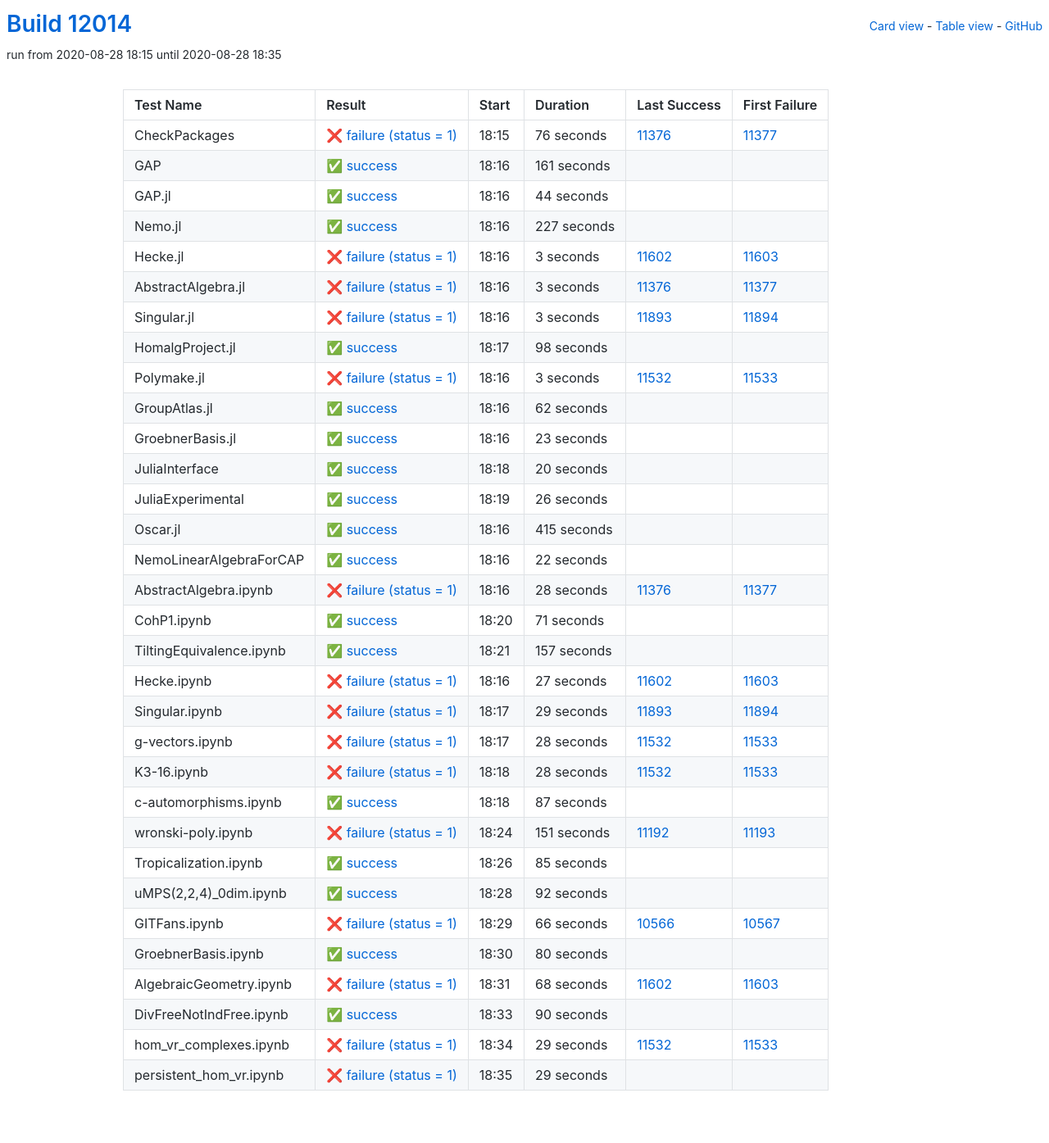
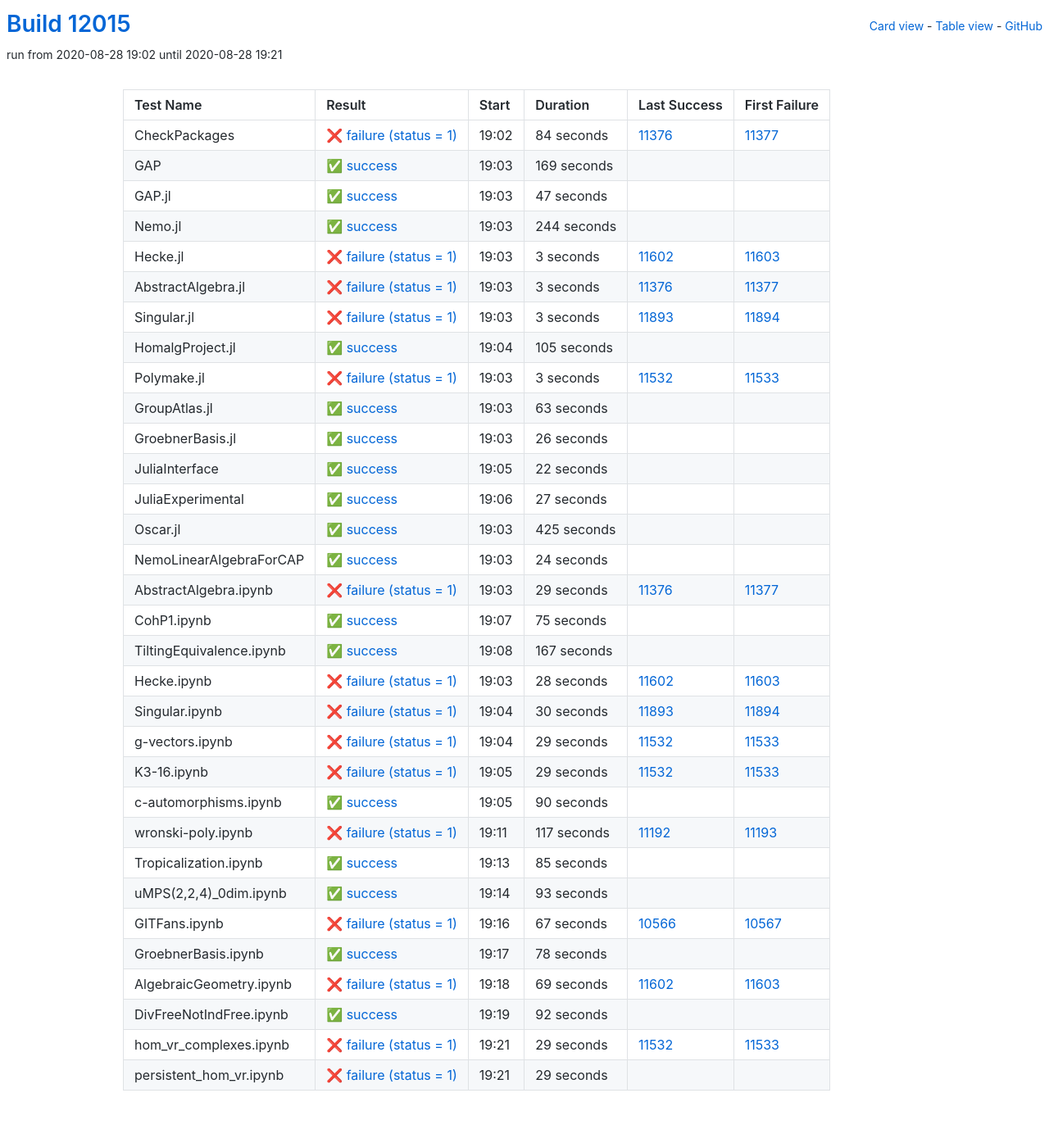
Before and after one commit to oscar-system/oscar-ci-status, a Jekyll site: the page built from table.html, in a window 1280 px wide. Shown: the whole page at 82% size. Built offline with Jekyll 4.4.1, drawn with Linux system fonts in a browser that asks for light colours.

Commit message:
Build #12015

```diff
--- a/_data/ci.yml
+++ b/_data/ci.yml
@@ -1,6 +1,6 @@
 ---
-build: 12014
-build_url: https://oscarci.mathematik.uni-kl.de/job/oscar/12014/
+build: 12015
+build_url: https://oscarci.mathematik.uni-kl.de/job/oscar/12015/
 job: oscar
 organization: oscar-system
 repo: oscar-ci-status
@@ -8,56 +8,56 @@
 tests:
 - name: CheckPackages
   id: checkpackages
-  log: https://oscarci.mathematik.uni-kl.de/job/oscar/12014/artifact/logs/build-12014/CheckPackages.log
-  start: 2020-08-28 18:15
+  log: https://oscarci.mathematik.uni-kl.de/job/oscar/12015/artifact/logs/build-12015/CheckPackages.log
+  start: 2020-08-28 19:02
   success: false
   exitcode: 1
   status: failure
-  duration: 76
+  duration: 84
   last_success: 11376
   last_success_url: https://oscarci.mathematik.uni-kl.de/job/oscar/11376/
   first_failure: 11377
   first_failure_url: https://oscarci.mathematik.uni-kl.de/job/oscar/11377/
 - name: GAP
   id: gap
-  log: https://oscarci.mathematik.uni-kl.de/job/oscar/12014/artifact/logs/build-12014/GAP.log
-  start: 2020-08-28 18:16
+  log: https://oscarci.mathematik.uni-kl.de/job/oscar/12015/artifact/logs/build-12015/GAP.log
+  start: 2020-08-28 19:03
   success: true
   exitcode: 0
   status: success
-  duration: 161
+  duration: 169
   last_success: false
   last_success_url:
   first_failure: false
   first_failure_url:
 - name: GAP.jl
   id: gap-jl
-  log: https://oscarci.mathematik.uni-kl.de/job/oscar/12014/artifact/logs/build-12014/GAP.jl.log
-  start: 2020-08-28 18:16
+  log: https://oscarci.mathematik.uni-kl.de/job/oscar/12015/artifact/logs/build-12015/GAP.jl.log
+  start: 2020-08-28 19:03
   success: true
   exitcode: 0
   status: success
-  duration: 44
+  duration: 47
   last_success: false
   last_success_url:
   first_failure: false
   first_failure_url:
 - name: Nemo.jl
   id: nemo-jl
-  log: https://oscarci.mathematik.uni-kl.de/job/oscar/12014/artifact/logs/build-12014/Nemo.jl.log
-  start: 2020-08-28 18:16
+  log: https://oscarci.mathematik.uni-kl.de/job/oscar/12015/artifact/logs/build-12015/Nemo.jl.log
+  start: 2020-08-28 19:03
   success: true
   exitcode: 0
   status: success
-  duration: 227
+  duration: 244
   last_success: false
   last_success_url:
   first_failure: false
   first_failure_url:
 - name: Hecke.jl
   id: hecke-jl
-  log: https://oscarci.mathematik.uni-kl.de/job/oscar/12014/artifact/logs/build-12014/Hecke.jl.log
-  start: 2020-08-28 18:16
+  log: https://oscarci.mathematik.uni-kl.de/job/oscar/12015/artifact/logs/build-12015/Hecke.jl.log
+  start: 2020-08-28 19:03
   success: false
   exitcode: 1
   status: failure
@@ -68,8 +68,8 @@
   first_failure_url: https://oscarci.mathematik.uni-kl.de/job/oscar/11603/
 - name: AbstractAlgebra.jl
   id: abstractalgebra-jl
-  log: https://oscarci.mathematik.uni-kl.de/job/oscar/12014/artifact/logs/build-12014/AbstractAlgebra.jl.log
-  start: 2020-08-28 18:16
+  log: https://oscarci.mathematik.uni-kl.de/job/oscar/12015/artifact/logs/build-12015/AbstractAlgebra.jl.log
+  start: 2020-08-28 19:03
   success: false
   exitcode: 1
   status: failure
@@ -80,8 +80,8 @@
   first_failure_url: https://oscarci.mathematik.uni-kl.de/job/oscar/11377/
 - name: Singular.jl
   id: singular-jl
-  log: https://oscarci.mathematik.uni-kl.de/job/oscar/12014/artifact/logs/build-12014/Singular.jl.log
-  start: 2020-08-28 18:16
+  log: https://oscarci.mathematik.uni-kl.de/job/oscar/12015/artifact/logs/build-12015/Singular.jl.log
+  start: 2020-08-28 19:03
   success: false
   exitcode: 1
   status: failure
@@ -92,20 +92,20 @@
   first_failure_url: https://oscarci.mathematik.uni-kl.de/job/oscar/11894/
 - name: HomalgProject.jl
   id: homalgproject-jl
-  log: https://oscarci.mathematik.uni-kl.de/job/oscar/12014/artifact/logs/build-12014/HomalgProject.jl.log
-  start: 2020-08-28 18:17
+  log: https://oscarci.mathematik.uni-kl.de/job/oscar/12015/artifact/logs/build-12015/HomalgProject.jl.log
+  start: 2020-08-28 19:04
   success: true
   exitcode: 0
   status: success
-  duration: 98
+  duration: 105
   last_success: false
   last_success_url:
   first_failure: false
   first_failure_url:
 - name: Polymake.jl
   id: polymake-jl
-  log: https://oscarci.mathematik.uni-kl.de/job/oscar/12014/artifact/logs/build-12014/Polymake.jl.log
-  start: 2020-08-28 18:16
+  log: https://oscarci.mathematik.uni-kl.de/job/oscar/12015/artifact/logs/build-12015/Polymake.jl.log
+  start: 2020-08-28 19:03
   success: false
   exitcode: 1
   status: failure
@@ -116,44 +116,20 @@
   first_failure_url: https://oscarci.mathematik.uni-kl.de/job/oscar/11533/
 - name: GroupAtlas.jl
   id: groupatlas-jl
-  log: https://oscarci.mathematik.uni-kl.de/job/oscar/12014/artifact/logs/build-12014/GroupAtlas.jl.log
-  start: 2020-08-28 18:16
+  log: https://oscarci.mathematik.uni-kl.de/job/oscar/12015/artifact/logs/build-12015/GroupAtlas.jl.log
+  start: 2020-08-28 19:03
   success: true
   exitcode: 0
   status: success
-  duration: 62
+  duration: 63
   last_success: false
   last_success_url:
   first_failure: false
   first_failure_url:
 - name: GroebnerBasis.jl
   id: groebnerbasis-jl
-  log: https://oscarci.mathematik.uni-kl.de/job/oscar/12014/artifact/logs/build-12014/GroebnerBasis.jl.log
-  start: 2020-08-28 18:16
-  success: true
-  exitcode: 0
-  status: success
-  duration: 23
-  last_success: false
-  last_success_url:
-  first_failure: false
-  first_failure_url:
-- name: JuliaInterface
-  id: juliainterface
-  log: https://oscarci.mathematik.uni-kl.de/job/oscar/12014/artifact/logs/build-12014/JuliaInterface.log
-  start: 2020-08-28 18:18
-  success: true
-  exitcode: 0
-  status: success
-  duration: 20
-  last_success: false
-  last_success_url:
-  first_failure: false
-  first_failure_url:
-- name: JuliaExperimental
-  id: juliaexperimental
-  log: https://oscarci.mathematik.uni-kl.de/job/oscar/12014/artifact/logs/build-12014/JuliaExperimental.log
-  start: 2020-08-28 18:19
+  log: https://oscarci.mathematik.uni-kl.de/job/oscar/12015/artifact/logs/build-12015/GroebnerBasis.jl.log
+  start: 2020-08-28 19:03
   success: true
   exitcode: 0
   status: success
@@ -162,22 +138,10 @@
   last_success_url:
   first_failure: false
   first_failure_url:
-- name: Oscar.jl
-  id: oscar-jl
-  log: https://oscarci.mathematik.uni-kl.de/job/oscar/12014/artifact/logs/build-12014/Oscar.jl.log
-  start: 2020-08-28 18:16
-  success: true
-  exitcode: 0
-  status: success
-  duration: 415
-  last_success: false
-  last_success_url:
-  first_failure: false
-  first_failure_url:
-- name: NemoLinearAlgebraForCAP
-  id: nemolinearalgebraforcap
-  log: https://oscarci.mathematik.uni-kl.de/job/oscar/12014/artifact/logs/build-12014/NemoLinearAlgebraForCAP.log
-  start: 2020-08-28 18:16
+- name: JuliaInterface
+  id: juliainterface
+  log: https://oscarci.mathematik.uni-kl.de/job/oscar/12015/artifact/logs/build-12015/JuliaInterface.log
+  start: 2020-08-28 19:05
   success: true
   exitcode: 0
   status: success
@@ -186,118 +150,154 @@
   last_success_url:
   first_failure: false
   first_failure_url:
+- name: JuliaExperimental
+  id: juliaexperimental
+  log: https://oscarci.mathematik.uni-kl.de/job/oscar/12015/artifact/logs/build-12015/JuliaExperimental.log
+  start: 2020-08-28 19:06
+  success: true
+  exitcode: 0
+  status: success
+  duration: 27
+  last_success: false
+  last_success_url:
+  first_failure: false
+  first_failure_url:
+- name: Oscar.jl
+  id: oscar-jl
+  log: https://oscarci.mathematik.uni-kl.de/job/oscar/12015/artifact/logs/build-12015/Oscar.jl.log
+  start: 2020-08-28 19:03
+  success: true
+  exitcode: 0
+  status: success
+  duration: 425
+  last_success: false
+  last_success_url:
+  first_failure: false
+  first_failure_url:
+- name: NemoLinearAlgebraForCAP
+  id: nemolinearalgebraforcap
+  log: https://oscarci.mathematik.uni-kl.de/job/oscar/12015/artifact/logs/build-12015/NemoLinearAlgebraForCAP.log
+  start: 2020-08-28 19:03
+  success: true
+  exitcode: 0
+  status: success
+  duration: 24
+  last_success: false
+  last_success_url:
+  first_failure: false
+  first_failure_url:
 - name: AbstractAlgebra.ipynb
   id: abstractalgebra-ipynb
-  log: https://oscarci.mathematik.uni-kl.de/job/oscar/12014/artifact/logs/build-12014/AbstractAlgebra.ipynb.log
-  start: 2020-08-28 18:16
+  log: https://oscarci.mathematik.uni-kl.de/job/oscar/12015/artifact/logs/build-12015/AbstractAlgebra.ipynb.log
+  start: 2020-08-28 19:03
   success: false
   exitcode: 1
   status: failure
-  duration: 28
+  duration: 29
   last_success: 11376
   last_success_url: https://oscarci.mathematik.uni-kl.de/job/oscar/11376/
   first_failure: 11377
   first_failure_url: https://oscarci.mathematik.uni-kl.de/job/oscar/11377/
 - name: CohP1.ipynb
   id: cohp1-ipynb
-  log: https://oscarci.mathematik.uni-kl.de/job/oscar/12014/artifact/logs/build-12014/CohP1.ipynb.log
-  start: 2020-08-28 18:20
+  log: https://oscarci.mathematik.uni-kl.de/job/oscar/12015/artifact/logs/build-12015/CohP1.ipynb.log
+  start: 2020-08-28 19:07
   success: true
   exitcode: 0
   status: success
-  duration: 71
+  duration: 75
   last_success: false
   last_success_url:
   first_failure: false
   first_failure_url:
 - name: TiltingEquivalence.ipynb
   id: tiltingequivalence-ipynb
-  log: https://oscarci.mathematik.uni-kl.de/job/oscar/12014/artifact/logs/build-12014/TiltingEquivalence.ipynb.log
-  start: 2020-08-28 18:21
+  log: https://oscarci.mathematik.uni-kl.de/job/oscar/12015/artifact/logs/build-12015/TiltingEquivalence.ipynb.log
+  start: 2020-08-28 19:08
   success: true
   exitcode: 0
   status: success
-  duration: 157
+  duration: 167
   last_success: false
   last_success_url:
   first_failure: false
   first_failure_url:
 - name: Hecke.ipynb
   id: hecke-ipynb
-  log: https://oscarci.mathematik.uni-kl.de/job/oscar/12014/artifact/logs/build-12014/Hecke.ipynb.log
-  start: 2020-08-28 18:16
+  log: https://oscarci.mathematik.uni-kl.de/job/oscar/12015/artifact/logs/build-12015/Hecke.ipynb.log
+  start: 2020-08-28 19:03
   success: false
   exitcode: 1
   status: failure
-  duration: 27
+  duration: 28
   last_success: 11602
   last_success_url: https://oscarci.mathematik.uni-kl.de/job/oscar/11602/
   first_failure: 11603
   first_failure_url: https://oscarci.mathematik.uni-kl.de/job/oscar/11603/
 - name: Singular.ipynb
   id: singular-ipynb
-  log: https://oscarci.mathematik.uni-kl.de/job/oscar/12014/artifact/logs/build-12014/Singular.ipynb.log
-  start: 2020-08-28 18:17
+  log: https://oscarci.mathematik.uni-kl.de/job/oscar/12015/artifact/logs/build-12015/Singular.ipynb.log
+  start: 2020-08-28 19:04
   success: false
   exitcode: 1
   status: failure
-  duration: 29
+  duration: 30
   last_success: 11893
   last_success_url: https://oscarci.mathematik.uni-kl.de/job/oscar/11893/
   first_failure: 11894
   first_failure_url: https://oscarci.mathematik.uni-kl.de/job/oscar/11894/
 - name: g-vectors.ipynb
   id: g-vectors-ipynb
-  log: https://oscarci.mathematik.uni-kl.de/job/oscar/12014/artifact/logs/build-12014/g-vectors.ipynb.log
-  start: 2020-08-28 18:17
+  log: https://oscarci.mathematik.uni-kl.de/job/oscar/12015/artifact/logs/build-12015/g-vectors.ipynb.log
+  start: 2020-08-28 19:04
   success: false
   exitcode: 1
   status: failure
-  duration: 28
+  duration: 29
   last_success: 11532
   last_success_url: https://oscarci.mathematik.uni-kl.de/job/oscar/11532/
   first_failure: 11533
   first_failure_url: https://oscarci.mathematik.uni-kl.de/job/oscar/11533/
 - name: K3-16.ipynb
   id: k3-16-ipynb
-  log: https://oscarci.mathematik.uni-kl.de/job/oscar/12014/artifact/logs/build-12014/K3-16.ipynb.log
-  start: 2020-08-28 18:18
+  log: https://oscarci.mathematik.uni-kl.de/job/oscar/12015/artifact/logs/build-12015/K3-16.ipynb.log
+  start: 2020-08-28 19:05
   success: false
   exitcode: 1
   status: failure
-  duration: 28
+  duration: 29
   last_success: 11532
   last_success_url: https://oscarci.mathematik.uni-kl.de/job/oscar/11532/
   first_failure: 11533
   first_failure_url: https://oscarci.mathematik.uni-kl.de/job/oscar/11533/
 - name: c-automorphisms.ipynb
   id: c-automorphisms-ipynb
-  log: https://oscarci.mathematik.uni-kl.de/job/oscar/12014/artifact/logs/build-12014/c-automorphisms.ipynb.log
-  start: 2020-08-28 18:18
+  log: https://oscarci.mathematik.uni-kl.de/job/oscar/12015/artifact/logs/build-12015/c-automorphisms.ipynb.log
+  start: 2020-08-28 19:05
   success: true
   exitcode: 0
   status: success
-  duration: 87
+  duration: 90
   last_success: false
   last_success_url:
   first_failure: false
   first_failure_url:
 - name: wronski-poly.ipynb
   id: wronski-poly-ipynb
-  log: https://oscarci.mathematik.uni-kl.de/job/oscar/12014/artifact/logs/build-12014/wronski-poly.ipynb.log
-  start: 2020-08-28 18:24
+  log: https://oscarci.mathematik.uni-kl.de/job/oscar/12015/artifact/logs/build-12015/wronski-poly.ipynb.log
+  start: 2020-08-28 19:11
   success: false
   exitcode: 1
   status: failure
-  duration: 151
+  duration: 117
   last_success: 11192
   last_success_url: https://oscarci.mathematik.uni-kl.de/job/oscar/11192/
   first_failure: 11193
   first_failure_url: https://oscarci.mathematik.uni-kl.de/job/oscar/11193/
 - name: Tropicalization.ipynb
   id: tropicalization-ipynb
-  log: https://oscarci.mathematik.uni-kl.de/job/oscar/12014/artifact/logs/build-12014/Tropicalization.ipynb.log
-  start: 2020-08-28 18:26
+  log: https://oscarci.mathematik.uni-kl.de/job/oscar/12015/artifact/logs/build-12015/Tropicalization.ipynb.log
+  start: 2020-08-28 19:13
   success: true
   exitcode: 0
   status: success
@@ -308,8 +308,56 @@
   first_failure_url:
 - name: uMPS(2,2,4)_0dim.ipynb
   id: umps-2-2-4-0dim-ipynb
-  log: https://oscarci.mathematik.uni-kl.de/job/oscar/12014/artifact/logs/build-12014/uMPS-2-2-4-_0dim.ipynb.log
-  start: 2020-08-28 18:28
+  log: https://oscarci.mathematik.uni-kl.de/job/oscar/12015/artifact/logs/build-12015/uMPS-2-2-4-_0dim.ipynb.log
+  start: 2020-08-28 19:14
+  success: true
+  exitcode: 0
+  status: success
+  duration: 93
+  last_success: false
+  last_success_url:
+  first_failure: false
+  first_failure_url:
+- name: GITFans.ipynb
+  id: gitfans-ipynb
+  log: https://oscarci.mathematik.uni-kl.de/job/oscar/12015/artifact/logs/build-12015/GITFans.ipynb.log
+  start: 2020-08-28 19:16
+  success: false
+  exitcode: 1
+  status: failure
+  duration: 67
+  last_success: 10566
+  last_success_url: https://oscarci.mathematik.uni-kl.de/job/oscar/10566/
+  first_failure: 10567
+  first_failure_url: https://oscarci.mathematik.uni-kl.de/job/oscar/10567/
+- name: GroebnerBasis.ipynb
+  id: groebnerbasis-ipynb
+  log: https://oscarci.mathematik.uni-kl.de/job/oscar/12015/artifact/logs/build-12015/GroebnerBasis.ipynb.log
+  start: 2020-08-28 19:17
+  success: true
+  exitcode: 0
+  status: success
+  duration: 78
+  last_success: false
+  last_success_url:
+  first_failure: false
+  first_failure_url:
+- name: AlgebraicGeometry.ipynb
+  id: algebraicgeometry-ipynb
+  log: https://oscarci.mathematik.uni-kl.de/job/oscar/12015/artifact/logs/build-12015/AlgebraicGeometry.ipynb.log
+  start: 2020-08-28 19:18
+  success: false
+  exitcode: 1
+  status: failure
+  duration: 69
+  last_success: 11602
+  last_success_url: https://oscarci.mathematik.uni-kl.de/job/oscar/11602/
+  first_failure: 11603
+  first_failure_url: https://oscarci.mathematik.uni-kl.de/job/oscar/11603/
+- name: DivFreeNotIndFree.ipynb
+  id: divfreenotindfree-ipynb
+  log: https://oscarci.mathematik.uni-kl.de/job/oscar/12015/artifact/logs/build-12015/DivFreeNotIndFree.ipynb.log
+  start: 2020-08-28 19:19
   success: true
   exitcode: 0
   status: success
@@ -318,58 +366,10 @@
   last_success_url:
   first_failure: false
   first_failure_url:
-- name: GITFans.ipynb
-  id: gitfans-ipynb
-  log: https://oscarci.mathematik.uni-kl.de/job/oscar/12014/artifact/logs/build-12014/GITFans.ipynb.log
-  start: 2020-08-28 18:29
-  success: false
-  exitcode: 1
-  status: failure
-  duration: 66
-  last_success: 10566
-  last_success_url: https://oscarci.mathematik.uni-kl.de/job/oscar/10566/
-  first_failure: 10567
-  first_failure_url: https://oscarci.mathematik.uni-kl.de/job/oscar/10567/
-- name: GroebnerBasis.ipynb
-  id: groebnerbasis-ipynb
-  log: https://oscarci.mathematik.uni-kl.de/job/oscar/12014/artifact/logs/build-12014/GroebnerBasis.ipynb.log
-  start: 2020-08-28 18:30
-  success: true
-  exitcode: 0
-  status: success
-  duration: 80
-  last_success: false
-  last_success_url:
-  first_failure: false
-  first_failure_url:
-- name: AlgebraicGeometry.ipynb
-  id: algebraicgeometry-ipynb
-  log: https://oscarci.mathematik.uni-kl.de/job/oscar/12014/artifact/logs/build-12014/AlgebraicGeometry.ipynb.log
-  start: 2020-08-28 18:31
-  success: false
-  exitcode: 1
-  status: failure
-  duration: 68
-  last_success: 11602
-  last_success_url: https://oscarci.mathematik.uni-kl.de/job/oscar/11602/
-  first_failure: 11603
-  first_failure_url: https://oscarci.mathematik.uni-kl.de/job/oscar/11603/
-- name: DivFreeNotIndFree.ipynb
-  id: divfreenotindfree-ipynb
-  log: https://oscarci.mathematik.uni-kl.de/job/oscar/12014/artifact/logs/build-12014/DivFreeNotIndFree.ipynb.log
-  start: 2020-08-28 18:33
-  success: true
-  exitcode: 0
-  status: success
-  duration: 90
-  last_success: false
-  last_success_url:
-  first_failure: false
-  first_failure_url:
 - name: hom_vr_complexes.ipynb
   id: hom-vr-complexes-ipynb
-  log: https://oscarci.mathematik.uni-kl.de/job/oscar/12014/artifact/logs/build-12014/hom_vr_complexes.ipynb.log
-  start: 2020-08-28 18:34
+  log: https://oscarci.mathematik.uni-kl.de/job/oscar/12015/artifact/logs/build-12015/hom_vr_complexes.ipynb.log
+  start: 2020-08-28 19:21
   success: false
   exitcode: 1
   status: failure
@@ -380,8 +380,8 @@
   first_failure_url: https://oscarci.mathematik.uni-kl.de/job/oscar/11533/
 - name: persistent_hom_vr.ipynb
   id: persistent-hom-vr-ipynb
-  log: https://oscarci.mathematik.uni-kl.de/job/oscar/12014/artifact/logs/build-12014/persistent_hom_vr.ipynb.log
-  start: 2020-08-28 18:35
+  log: https://oscarci.mathematik.uni-kl.de/job/oscar/12015/artifact/logs/build-12015/persistent_hom_vr.ipynb.log
+  start: 2020-08-28 19:21
   success: false
   exitcode: 1
   status: failure
```
Also changed, not shown: README.md.
